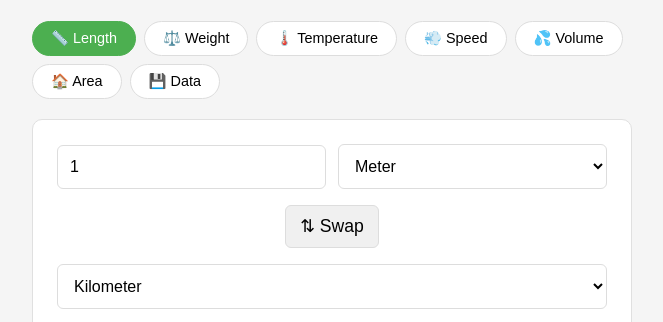
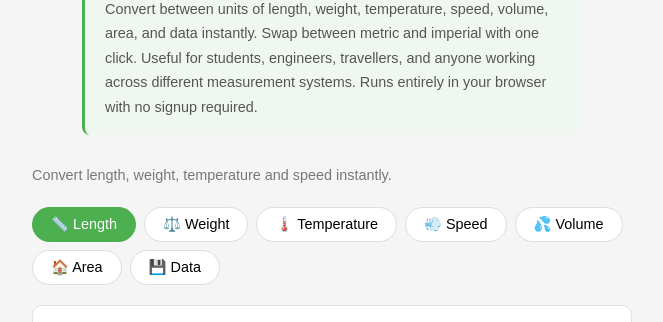
Before and after one commit to darthadas/unit-converter, a plain HTML site: page index.html in a window 1280 px wide. Shown: the part 99-421 px from the top of the page, without its empty margins (308-971 px from the left). Drawn offline with Linux system fonts and the light colour scheme.

Commit message:
Update index.html

```diff
--- a/index.html
+++ b/index.html
@@ -107,6 +107,24 @@
 <body>
 <div class="container">
   <h1>📐 Unit Converter</h1>
+        <div style="
+          max-width: 500px;
+          margin: 0 auto 32px;
+          background: #f0f7f0;
+          border-radius: 8px;
+          padding: 16px 20px;
+          font-size: 0.9rem;
+          color: #555;
+          line-height: 1.7;
+          border-left: 3px solid #4CAF50;
+        ">
+        Convert between units of length, weight, temperature,
+speed, volume, area, and data instantly. Swap between
+metric and imperial with one click. Useful for students,
+engineers, travellers, and anyone working across
+different measurement systems. Runs entirely in
+your browser with no signup required.
+        </div>
   <p class="subtitle">Convert length, weight, temperature and speed instantly.</p>
 
   <div class="tabs">
```
